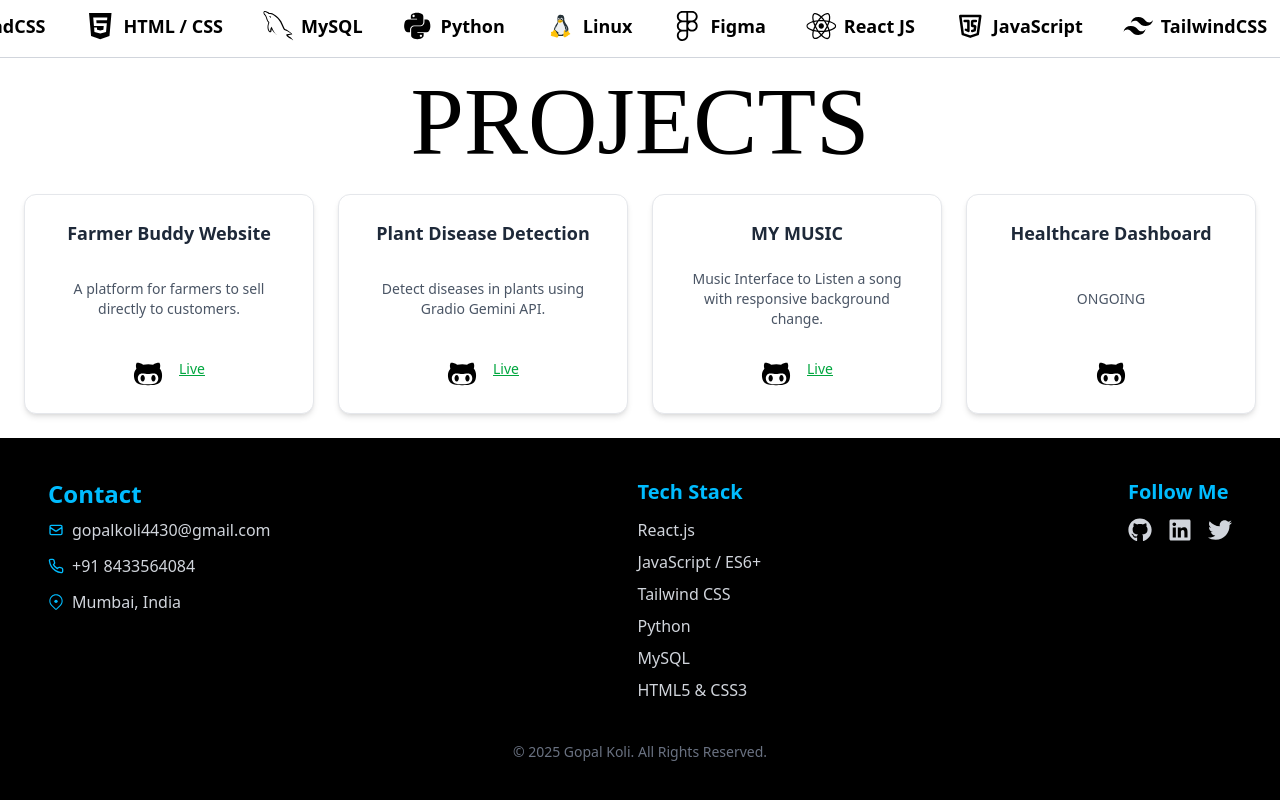
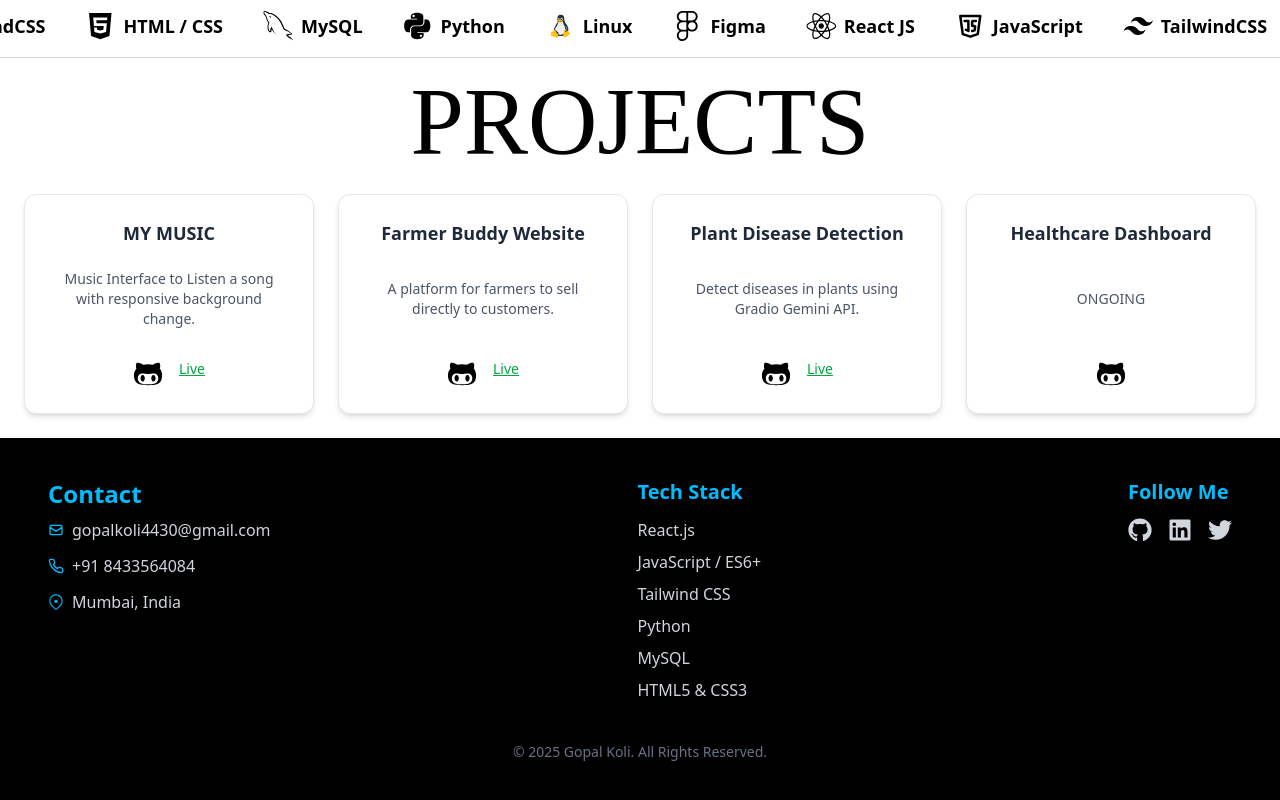
Before and after one commit to Gopal-Koli/Portfolio, a React (Vite) app: page / in a window 1280 px wide. Shown: the part 6146-6946 px from the top of the page. Built offline with nearby package versions, Linux system fonts and the light colour scheme.

Commit message:
Framer Motion added in Project Container

```diff
--- a/src/Components/ProjectsContainer.jsx
+++ b/src/Components/ProjectsContainer.jsx
@@ -1,7 +1,15 @@
 import React from "react";
 import { FaGithubAlt } from "react-icons/fa";
+import * as motion from "motion/react-client"
+const projects = [
+  {
+    title: "MY MUSIC",
+    description:
+      "Music Interface to Listen a song with responsive background change.",
+    githubLink: "https://github.com/Gopal-Koli/CodeSpace_Music_Assesment",
+    liveLink: "https://code-space-music-assesment.vercel.app/",
+  },
 
-const projects = [
   {
     title: "Farmer Buddy Website",
     description: "A platform for farmers to sell directly to customers.",
@@ -14,13 +22,7 @@ const projects = [
     githubLink: "https://github.com/Gopal-Koli/Plant-Disease-AI",
     liveLink: "https://github.com/Gopal-Koli/Plant-Disease-AI ",
   },
-  {
-    title: "MY MUSIC",
-    description:
-      "Music Interface to Listen a song with responsive background change.",
-    githubLink: "https://github.com/Gopal-Koli/CodeSpace_Music_Assesment",
-    liveLink: "https://code-space-music-assesment.vercel.app/",
-  },
+
   {
     title: "Healthcare Dashboard",
     description: "ONGOING ",
@@ -30,6 +32,11 @@ const projects = [
 ];
 
 const ProjectsContainer = () => {
+  const box = {
+
+    backgroundColor: "#9911ff",
+    borderRadius: 4,
+}
   return (
     <>
       <h1 className="text-4xl sm:text-6xl md:text-8xl text-black font-[anzo6] text-center mt-4">
@@ -38,7 +45,11 @@ const ProjectsContainer = () => {
 
       <div className="grid grid-cols-1 sm:grid-cols-2 lg:grid-cols-3 xl:grid-cols-4 gap-6 p-6">
         {projects.map((project, index) => (
-          <div
+           <motion.div
+            whileHover={{ scale: 1.1 }}
+            whileTap={{ scale: 0.8 }}
+
+
             key={index}
             className="bg-white border border-gray-200 rounded-xl p-6 min-h-[220px]
                      shadow-md hover:scale-105 hover:shadow-xl
@@ -74,7 +85,7 @@ const ProjectsContainer = () => {
                 </a>
               )}
             </div>
-          </div>
+          </motion.div>
         ))}
       </div>
     </>
--- a/src/pages/SmallScreen/Sc5.jsx
+++ b/src/pages/SmallScreen/Sc5.jsx
@@ -2,6 +2,7 @@ import React from "react";
 import ParticleBackground from "../../Components/ParticleBackground";
 import ProfilePicture1 from "../../assets/ProfilePicture1.jpg"
 import HireMeMenu from "../../Components/HireMeMenu";
+import * as motion from "motion/react-client"
 const Sc5 = () => {
   return (
     <>
```
